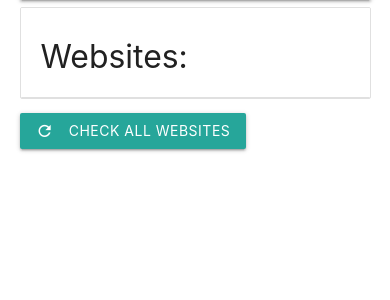
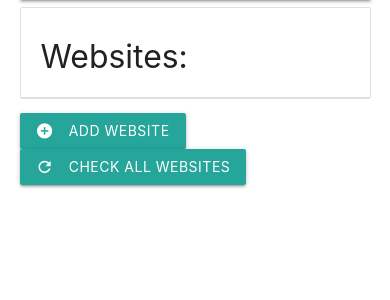
Before and after one commit to robertklim/website-watcher, a Django app: page /websites/ in a window 390 px wide. Shown: the part 56-356 px from the top of the page. Run offline with Django 3.2, Linux system fonts and the light colour scheme; the visitor is signed in with stand-in values (Sample User, id 1); data that the repository does not hold is empty.

Commit message:
Add second 'Add website' button (menu one hides on small screens) and change home view

```diff
--- a/src/website_watcher/urls.py
+++ b/src/website_watcher/urls.py
@@ -1,11 +1,13 @@
 from django.contrib import admin
 from django.urls import path, include
+from websites.views import WebsiteListView
 
 from .views import HomeView
 
 urlpatterns = [
     path('admin/', admin.site.urls),
-    path('', HomeView.as_view(), name='home'),
+    # path('', HomeView.as_view(), name='home'),
+    path('', WebsiteListView.as_view(), name='home'),
     path('websites/', include('websites.urls', namespace='websites')),
     path('watcher/', include('watcher.urls', namespace='watcher')),
 ]
--- a/src/websites/templates/websites/website_list.html
+++ b/src/websites/templates/websites/website_list.html
@@ -22,6 +22,11 @@
         {% endfor %}
     </ul>
 
+    <a href="{% url 'websites:website-create' %}" class="waves-effect waves-light btn">
+        Add Website
+        <i class="material-icons left">add_circle</i>
+    </a>
+
     <a href="{% url 'watcher:watcher-check-user-websites' %}" class="waves-effect waves-light btn">
         Check All Websites
         <i class="material-icons left">refresh</i>
```
